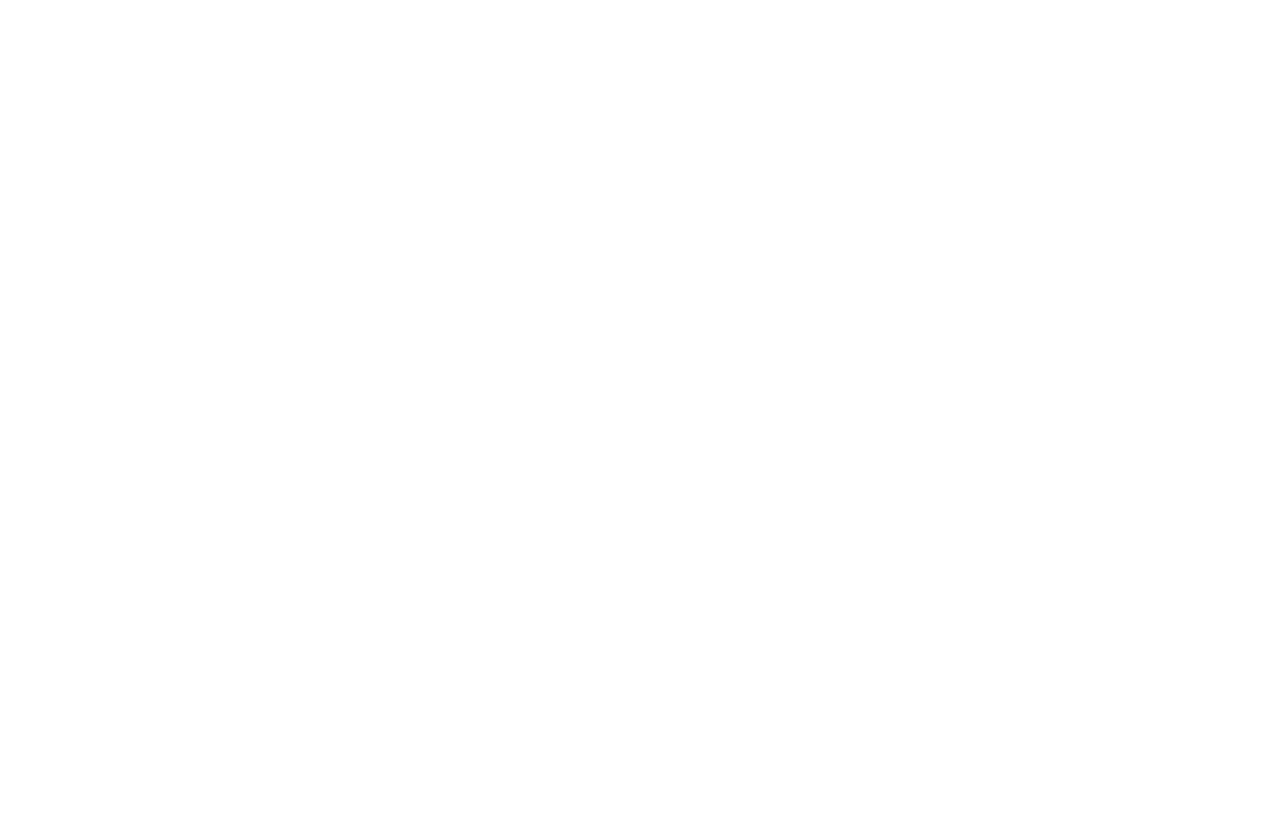
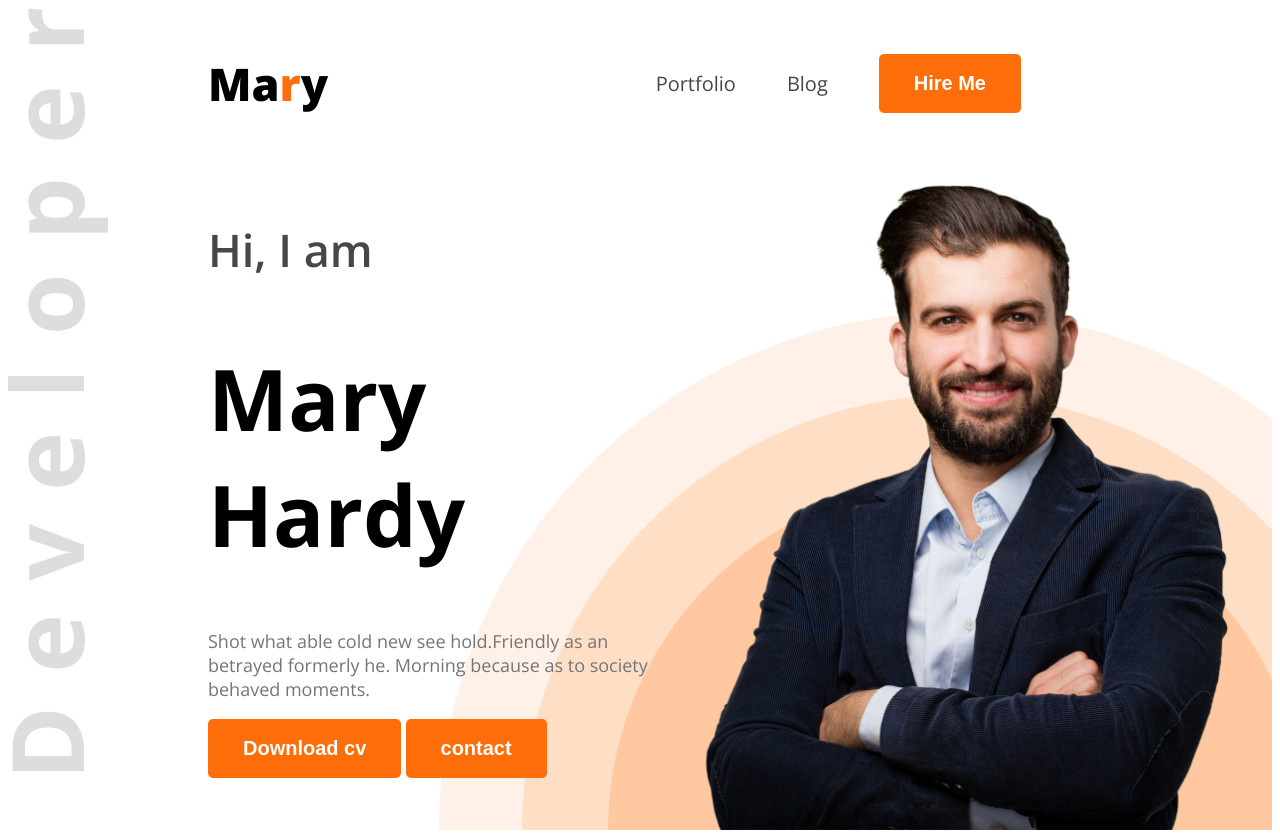
Before and after one commit to Ahmmedfahimbin/webdeveloper-porttfolio, a plain HTML site: page index.html in a window 1280 px wide. Before the commit the page ends 800 px from the top, so only its background shows below. Drawn offline with nearby package versions, Linux system fonts and the light colour scheme.

Commit message:
added portfolio.css

```diff
--- a/index.html
+++ b/index.html
@@ -4,10 +4,31 @@
     <meta charset="UTF-8">
     <meta name="viewport" content="width=device-width, initial-scale=1.0">
     <title>Web developer portfolio</title>
+    <link rel="preconnect" href="https://fonts.googleapis.com">
+    <link rel="preconnect" href="https://fonts.gstatic.com" crossorigin>
+    <link href="https://fonts.googleapis.com/css2?family=Open+Sans:ital,wght@0,300..800;1,300..800&family=Work+Sans:ital,wght@0,100..900;1,100..900&display=swap" rel="stylesheet">
+    <link rel="stylesheet" href="style/portfolio.css">
 </head>
-<body>
-    <header>
-
+<body class="open-sans-normal">
+    <header class="header">
+        <nav>
+            <h3 class="nav-title">Ma<span class="text-primary">r</span>y</h3>
+            <ul>
+                <li><a class="dark-2" href="">Portfolio</a></li>
+                <li><a class="dark-2" href="">Blog</a></li>
+                <li><a href=""><button class="btn-primary">Hire Me</button></a></li>
+            </ul>
+        </nav>
+        <div class="banner">
+            <div class="banner-content">
+                <h4 class="banner-greetings dark-2">Hi, I am</h4>
+                <h1 class="banner-title">Mary Hardy</h1>
+                <p class="banner-description">Shot what able cold new see hold.Friendly as an betrayed formerly he. Morning because as to society behaved moments.</p>
+                <button class="btn-primary">Download cv</button>
+                <button class="btn-primary">contact</button>
+            </div>
+            <img class="banner-picture" src="images/hardy.png" alt="">
+        </div>
     </header>
     <main>
 
--- /dev/null
+++ b/style/portfolio.css
@@ -0,0 +1,88 @@
+.open-sans-normal {
+    font-family: "Open Sans", serif;
+    font-optical-sizing: auto;
+    font-style: normal;
+    font-variation-settings:
+      "wdth" 100;
+  }
+/* shared style */
+.text-primary{
+    color: #FD6E0A;
+}
+.dark-2{
+    color: #474747;
+}
+
+.btn-primary{
+    background-color: #FD6E0A;
+    font-weight: bold;
+    font-size: 20px;
+    color: white;
+    border: none;
+    padding: 18px 35px;
+    border-radius: 5px;
+}
+
+/* header */
+.header{
+    background-image: url('../images/developer.png'),url('../images/header_bg.png');
+    background-repeat: no-repeat;
+    background-position: top left,bottom right;
+
+}
+
+/* nav style */
+nav{
+    display: flex;
+    align-items: center;
+    justify-content: space-between;
+    margin: 0 200px;
+}
+
+.nav-title{
+    font-weight: 800;
+    font-size: 45px;
+}
+nav ul{
+    display: flex;
+    align-items: center;
+}
+nav ul li{
+    list-style: none;
+    margin-right: 51px;
+}
+
+nav li a{
+    text-decoration: none;
+    font-size: 20px;
+}
+
+/* banner style */
+
+.banner{
+    display: flex;
+    justify-content: space-between;
+    margin: 0 35px 0 200px;
+}
+.banner-content{
+    max-width: 580px;
+}
+.banner-greetings{
+    font-size: 45px;
+    font-weight: 600;
+}
+
+.banner-title{
+    font-size: 85px;
+    font-weight: bold;
+}
+
+.banner-description{
+    font-size: 18px;
+    font-weight: 200;
+    color: #757575;
+}
+
+.banner-picture{
+    width: 580px;
+}
```
